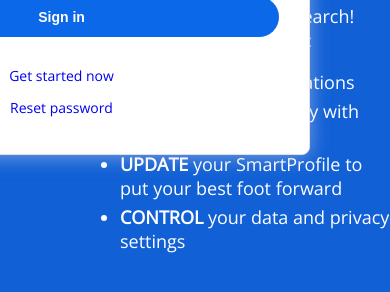
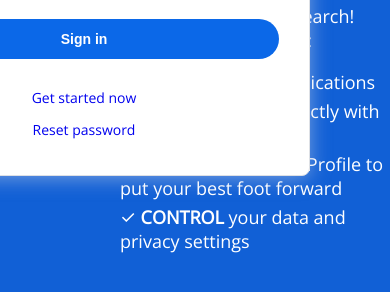
Before and after one commit to rebecca-agyei/Web-Replica, a plain HTML site: page index.html in a window 390 px wide. Shown: the part 592-884 px from the top of the page. After the commit the page ends 863 px from the top, so only its background shows below. Drawn offline with nearby package versions, Linux system fonts and the light colour scheme.

Commit message:
Commit of Web Replica

```diff
--- a/index.html
+++ b/index.html
@@ -20,10 +20,10 @@
         <h1>Welcome to SmartRecruiters!</h1>
         <p class="">We’ve simplified your job search! With your account, you can:</p>
         <ul class="">
-            <li><strong>TRACK</strong> your job applications</li>
-            <li><strong>COMMUNICATE</strong> directly with the hiring team</li>
-            <li><strong>UPDATE</strong> your SmartProfile to put your best foot forward</li>
-            <li><strong>CONTROL</strong> your data and privacy settings</li> <br> <br> <br>
+            <li>&#x2713; <strong> TRACK</strong> your job applications</li>
+            <li>&#x2713; <strong> COMMUNICATE</strong> directly with the hiring team</li>
+            <li>&#x2713; <strong> UPDATE</strong> your SmartProfile to put your best foot forward</li>
+            <li>&#x2713; <strong> CONTROL</strong> your data and privacy settings</li>
         </ul>
         </div>
      <div class="sign-in">
@@ -54,7 +54,5 @@
           <span><a href="/////" target="_blank">Get started now</a></span> <br>
           <span><a href="//////" target="_blank">Reset password</a></span>
         </div>
-        <br>
-    </div>
 </body>
 </html>
--- a/style.css
+++ b/style.css
@@ -12,9 +12,19 @@ body{
     overflow-x: hidden;
     overflow-y: scroll;
     font-family: "Open Sans", -apple-system, BlinkMacSystemFont, "Segoe UI", Roboto, Oxygen, Ubuntu, Cantarell, "Helvetica Neue", sans-serif !important;;
-
 }
 
+@media (min-width: 60em)
+{.container {
+    max-width: 1600px;
+}}
+
+.container {
+    display: flex;
+    flex-direction: row;
+    align-items: center;
+    width: 100%
+}
 .container .smart{
     position: absolute;
     left: 30px;
@@ -40,6 +50,7 @@ body{
 
 ul li{
     margin: 5px 0;
+    list-style-type: none;
 }
 
 .container .sign-in{
@@ -52,9 +63,16 @@ ul li{
     position: absolute;
     right: 80px;
     top: 100px;
-    width: 435px;
+    width: 438px;
     height: 585px;
 }
+
+@media screen and (max-width: 438px) {
+    .container .sign-in {
+      width: 100%;
+      height: auto;
+      position: fixed;
+    } }
 
 h2{
     color: #4A4A4a;
@@ -99,6 +117,10 @@ input{
     padding: 12px 20px;
 }
 
+input[type=email]:focus {
+    border: 1px solid #555;
+}
+
 button{
     width: 100%;
     border-radius: 20px;
```
